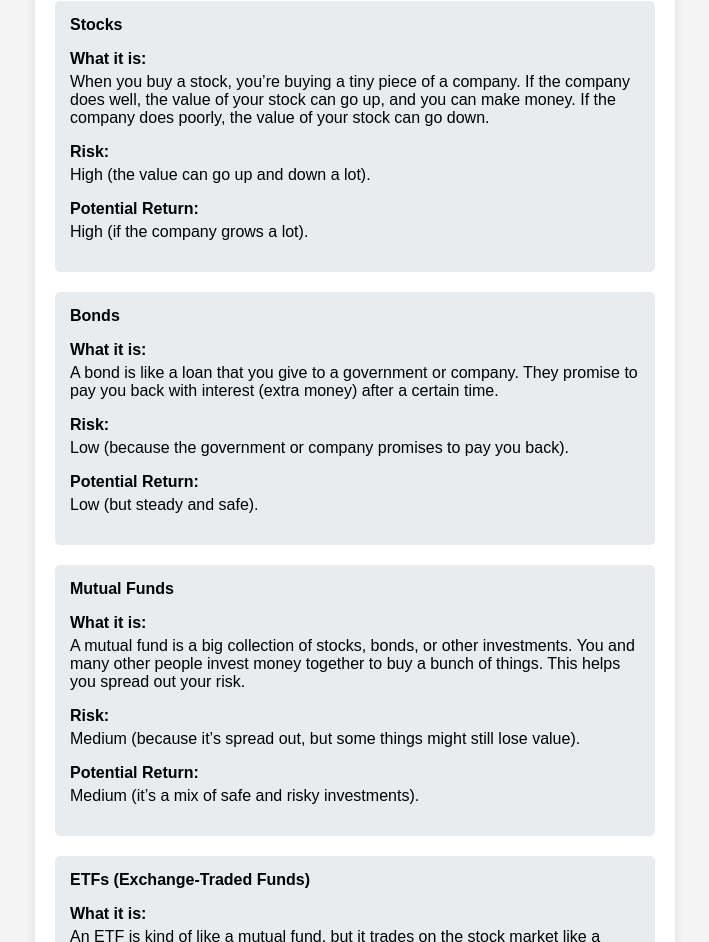
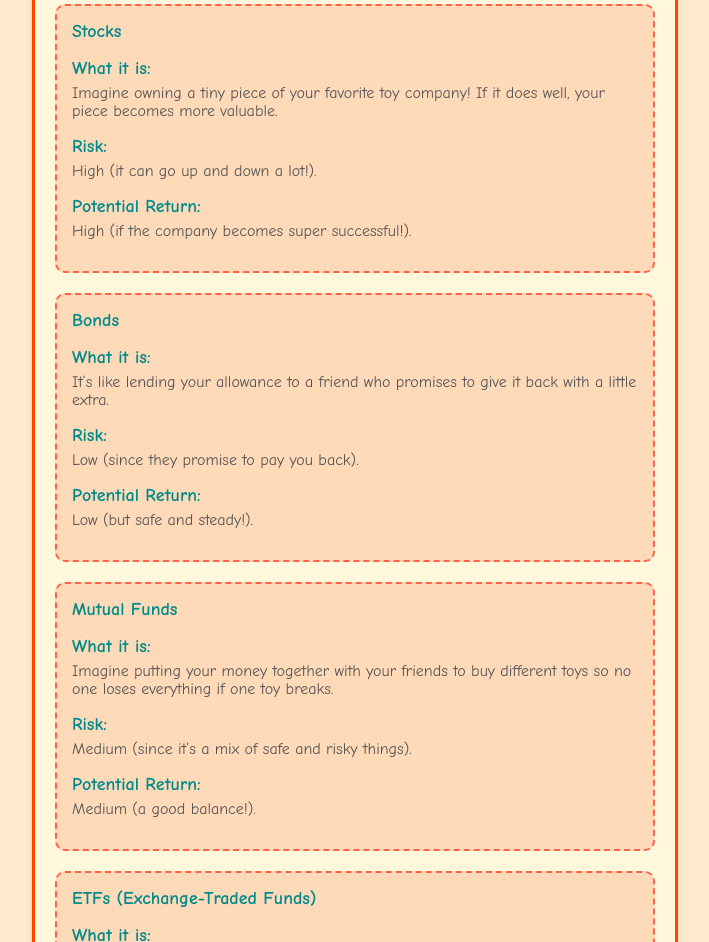
Before and after one commit to cynthiahui/newtest, a website: page des.html in a window 1280 px wide. Shown: the part 107-1049 px from the top of the page, without its empty margins (285-994 px from the left). Drawn offline with Linux system fonts and the light colour scheme.

Commit message:
Update des.html

```diff
--- a/des.html
+++ b/des.html
@@ -3,65 +3,72 @@
 <head>
     <meta charset="UTF-8">
     <meta name="viewport" content="width=device-width, initial-scale=1.0">
-    <title>Investment Types</title>
+    <title>Investment Types for Kids</title>
     <style>
         body {
-            font-family: Arial, sans-serif;
+            font-family: 'Comic Sans MS', cursive, sans-serif;
             margin: 20px;
             padding: 0;
-            background-color: #f4f4f4;
+            background-color: #ffebcd;
             text-align: center;
         }
         .container {
             max-width: 600px;
             margin: auto;
-            background: white;
+            background: #fff8dc;
             padding: 20px;
             border-radius: 10px;
             box-shadow: 0 0 10px rgba(0, 0, 0, 0.1);
+            border: 3px solid #ff4500;
         }
         h2 {
-            color: #333;
+            color: #ff4500;
         }
         .investment {
             margin: 20px 0;
             padding: 15px;
-            border-radius: 5px;
-            background: #e9ecef;
+            border-radius: 10px;
+            background: #ffdab9;
             text-align: left;
+            border: 2px dashed #ff6347;
         }
         strong {
             display: block;
             margin-bottom: 5px;
+            color: #008b8b;
+            font-size: 18px;
+        }
+        p {
+            color: #555;
         }
     </style>
 </head>
 <body>
     <div class="container">
-        <h2>Investment Types</h2>
+        <h2>Investment Types for Kids</h2>
         <div class="investment">
             <strong>Stocks</strong>
-            <p><strong>What it is:</strong> When you buy a stock, you’re buying a tiny piece of a company. If the company does well, the value of your stock can go up, and you can make money. If the company does poorly, the value of your stock can go down.</p>
-            <p><strong>Risk:</strong> High (the value can go up and down a lot).</p>
-            <p><strong>Potential Return:</strong> High (if the company grows a lot).</p>
+            <p><strong>What it is:</strong> Imagine owning a tiny piece of your favorite toy company! If it does well, your piece becomes more valuable.</p>
+            <p><strong>Risk:</strong> High (it can go up and down a lot!).</p>
+            <p><strong>Potential Return:</strong> High (if the company becomes super successful!).</p>
         </div>
         <div class="investment">
             <strong>Bonds</strong>
-            <p><strong>What it is:</strong> A bond is like a loan that you give to a government or company. They promise to pay you back with interest (extra money) after a certain time.</p>
-            <p><strong>Risk:</strong> Low (because the government or company promises to pay you back).</p>
-            <p><strong>Potential Return:</strong> Low (but steady and safe).</p>
+            <p><strong>What it is:</strong> It’s like lending your allowance to a friend who promises to give it back with a little extra.</p>
+            <p><strong>Risk:</strong> Low (since they promise to pay you back).</p>
+            <p><strong>Potential Return:</strong> Low (but safe and steady!).</p>
         </div>
         <div class="investment">
             <strong>Mutual Funds</strong>
-            <p><strong>What it is:</strong> A mutual fund is a big collection of stocks, bonds, or other investments. You and many other people invest money together to buy a bunch of things. This helps you spread out your risk.</p>
-            <p><strong>Risk:</strong> Medium (because it’s spread out, but some things might still lose value).</p>
-            <p><strong>Potential Return:</strong> Medium (it’s a mix of safe and risky investments).</p>
+            <p><strong>What it is:</strong> Imagine putting your money together with your friends to buy different toys so no one loses everything if one toy breaks.</p>
+            <p><strong>Risk:</strong> Medium (since it’s a mix of safe and risky things).</p>
+            <p><strong>Potential Return:</strong> Medium (a good balance!).</p>
         </div>
         <div class="investment">
             <strong>ETFs (Exchange-Traded Funds)</strong>
-            <p><strong>What it is:</strong> An ETF is kind of like a mutual fund, but it trades on the stock market like a stock. You buy shares of it, and it holds a lot of different investments (like stocks or bonds).</p>
-            <p><strong>Risk:</strong> Medium (it’s a mix, so it’s less risky than individual stocks).</p>
-            <p><strong>Potential Return:</strong> Medium (because it’s made up of many things).</p>
+            <p><strong>What it is:</strong> It’s like a basket of different toys that you can trade at any time, just like trading cards!</p>
+            <p><strong>Risk:</strong> Medium (because it holds many things).</p>
+            <p><strong>Potential Return:</strong> Medium (since it's well balanced).</p>
         </div>
     </div>
 </body>
```
